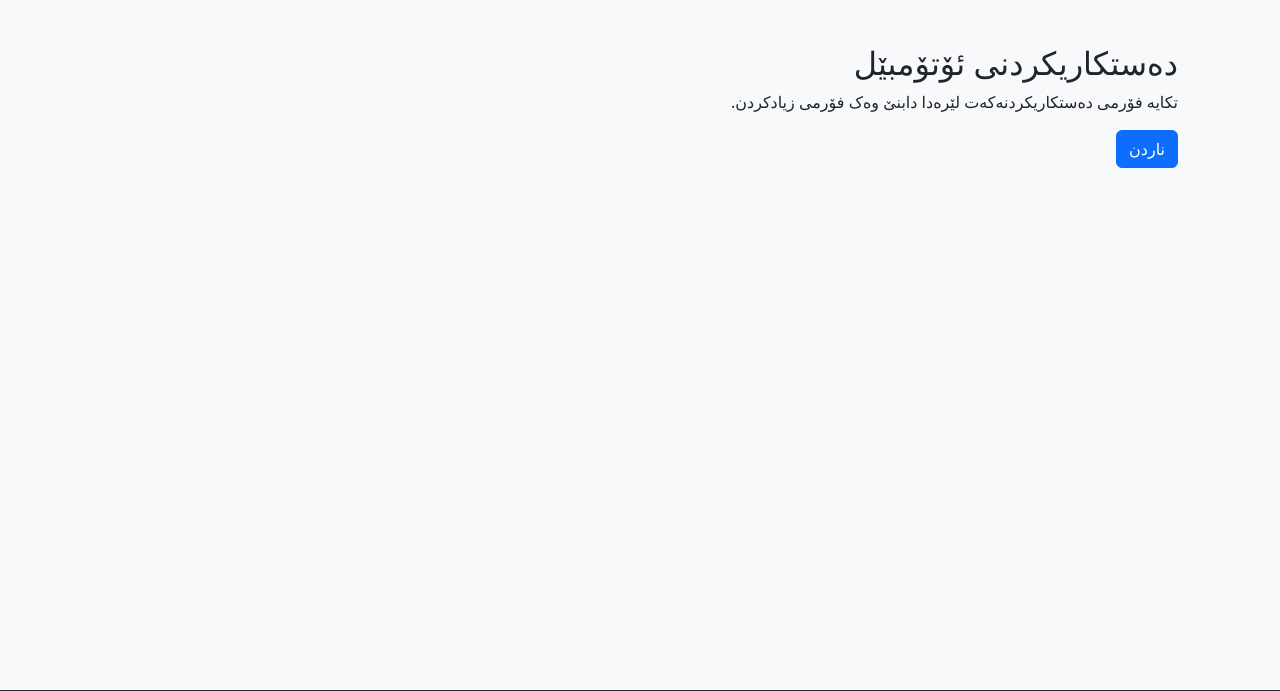
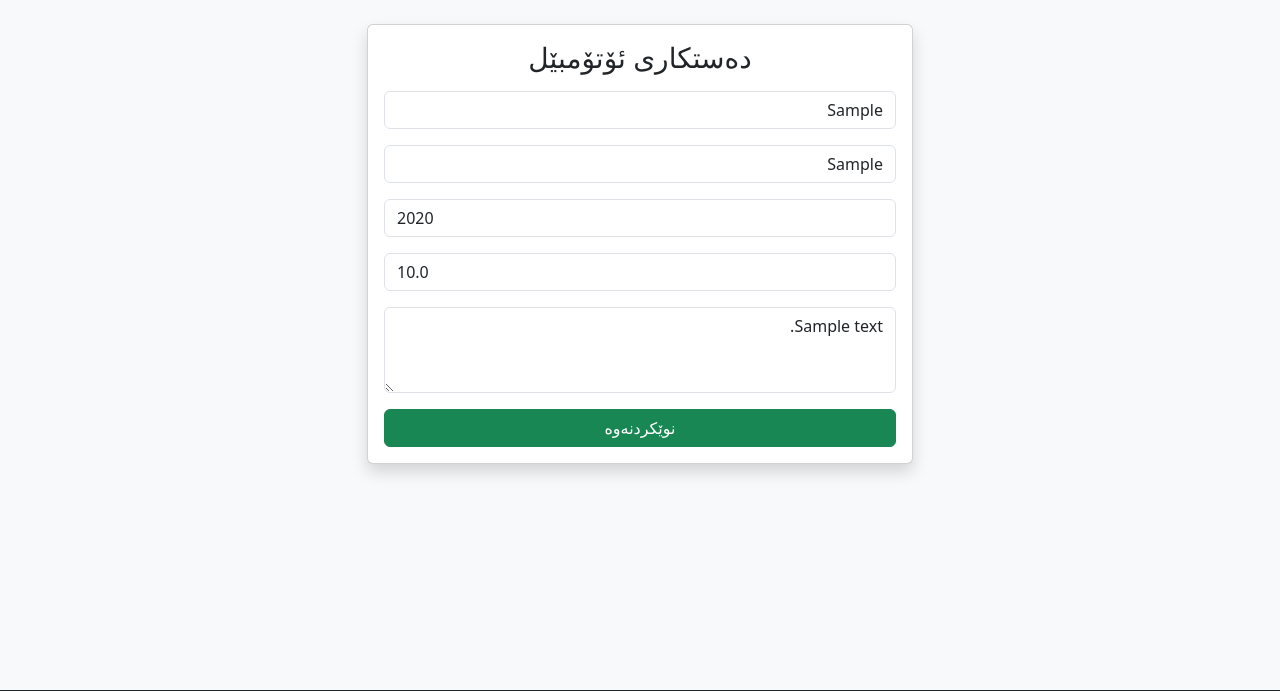
Before and after one commit to muhammadt90900-ux/Cars, a Flask app: page /edit_vehicle/1 in a window 1280 px wide. Shown: the part 56-747 px from the top of the page. Run offline with Flask 3, Linux system fonts and the light colour scheme; a user stored in the database is signed in; tables that the repository leaves empty hold one stand-in row (values such as "Sample post"); some libraries are stand-ins or nearby versions.

Commit message:
Update vehicle edit form layout and fields

```diff
--- a/templates/edit_vehicle.html
+++ b/templates/edit_vehicle.html
@@ -1,12 +1,15 @@
 {% extends "base.html" %}
+{% block title %}دەستکاری ئۆتۆمبێل{% endblock %}
 {% block content %}
-<div style="direction: rtl; padding: 20px;">
-    <h2>دەستکاریکردنی ئۆتۆمبێل</h2>
-    <form method="POST" enctype="multipart/form-data">
-        <input type="hidden" name="csrf_token" value="{{ csrf_token() }}"/>
-        <!-- لێرەدا دەبێت فۆرمی دەستکاریکردنی ئۆتۆمبێلەکەت بنووسیت بەپێی فیلدهکانی مۆدێلەکەت -->
-        <p>تکایە فۆرمی دەستکاریکردنەکەت لێرەدا دابنێ وەک فۆرمی زیادکردن.</p>
-        <button type="submit" class="btn btn-primary">ناردن</button>
-    </form>
-</div>
+<div class="row justify-content-center"><div class="col-md-6"><div class="card shadow"><div class="card-body">
+<h3 class="text-center mb-3">دەستکاری ئۆتۆمبێل</h3>
+<form method="POST">
+    <div class="mb-3"><input name="brand" class="form-control" value="{{ vehicle.brand }}" required></div>
+    <div class="mb-3"><input name="model" class="form-control" value="{{ vehicle.model }}" required></div>
+    <div class="mb-3"><input type="number" name="year" class="form-control" value="{{ vehicle.year }}" required></div>
+    <div class="mb-3"><input type="number" step="0.01" name="price" class="form-control" value="{{ vehicle.price }}" required></div>
+    <div class="mb-3"><textarea name="description" class="form-control" rows="3">{{ vehicle.description }}</textarea></div>
+    <button type="submit" class="btn btn-success w-100">نوێکردنەوە</button>
+</form>
+</div></div></div></div>
 {% endblock %}
```
